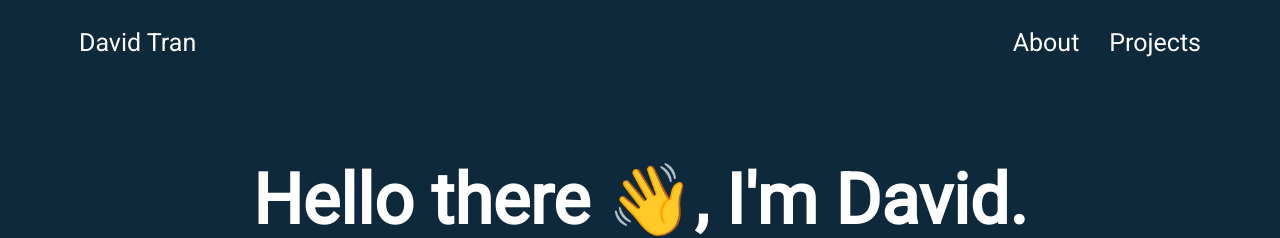
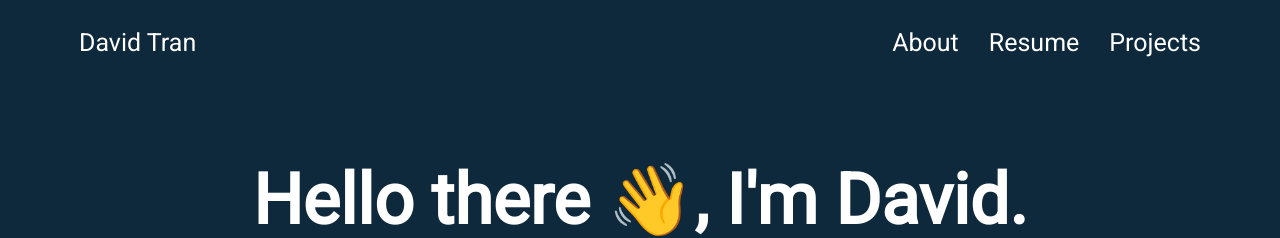
Before and after one commit to trdavidt/trdavidt.github.io, a Jekyll site: the page built from index.html, in a window 1280 px wide. Shown: the top 238 px of the page. Built offline with Jekyll 4.4.1, drawn with Linux system fonts in a browser that asks for light colours.

Commit message:
Upload resume v1

```diff
--- a/_includes/header.html
+++ b/_includes/header.html
@@ -3,5 +3,6 @@
   <a class="nav-link" href="{{ site.baseurl }}/index.html" id="nav-logo">David Tran</a>
   <div id="toggle-btn"><i class="fas fa-bars"></i></div>
   <a class="nav-link" href="{{ site.baseurl }}/index.html#about">About</a>
+  <a class="nav-link" href="{{ site.baseurl }}/David_Tran_Resume.pdf">Resume</a>
   <a class="nav-link" href="{{ site.baseurl }}/index.html#projects">Projects</a>
 </header>
```
Also changed, not shown: 1 other file.
